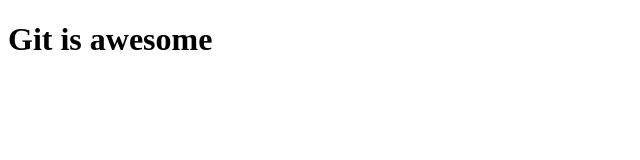
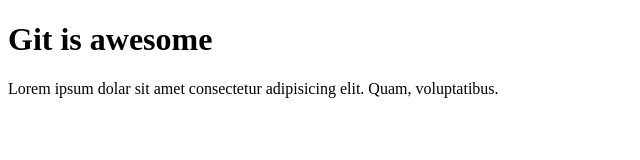
Before and after one commit to Danielle1808/newProject, a plain HTML site: page index.html in a window 1280 px wide. Shown: the whole page, without its empty margins (0-640 px from the left). Drawn offline with Linux system fonts and the light colour scheme.

Commit message:
Added paragraph

```diff
--- a/index.html
+++ b/index.html
@@ -8,6 +8,7 @@
 </head>
 <body>
     <h1>Git is awesome</h1>
+    <p>Lorem ipsum dolar sit amet consectetur adipisicing elit. Quam, voluptatibus.</p>
 
 </body>
 </html>
```
